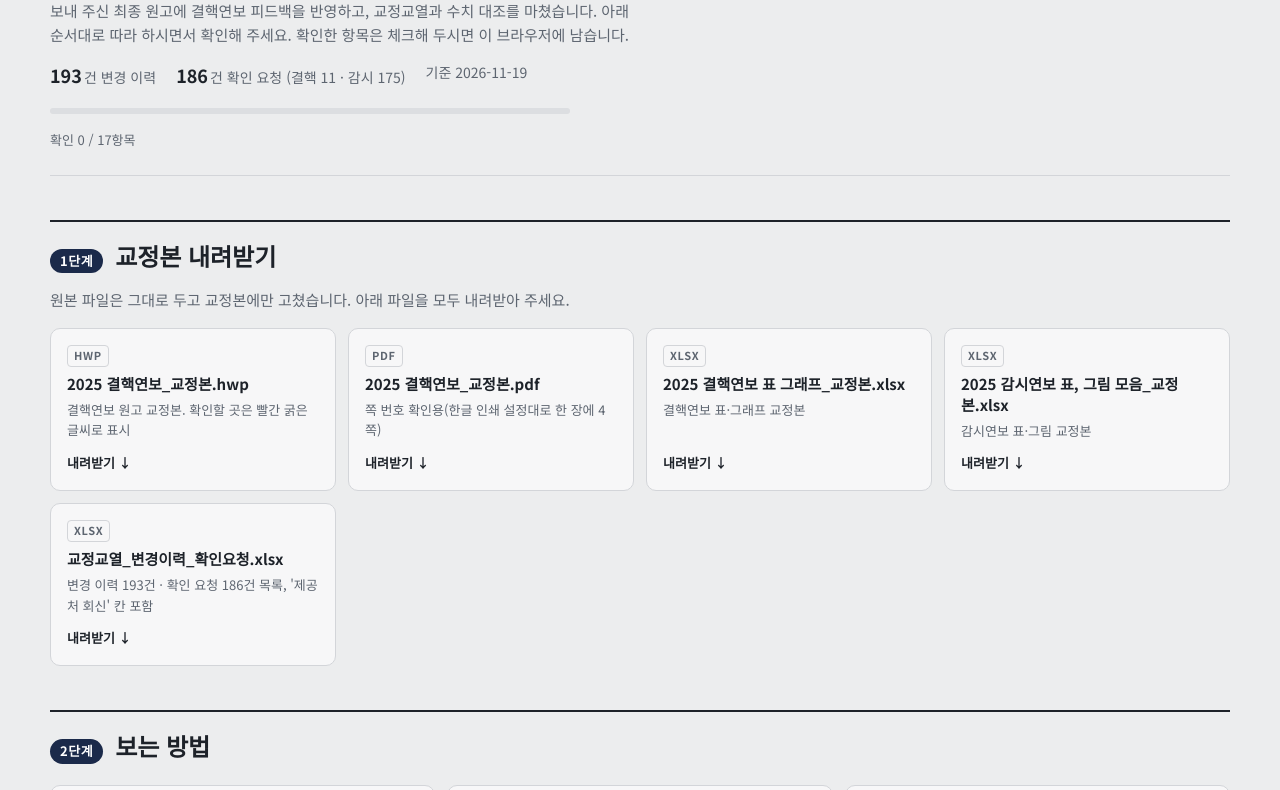
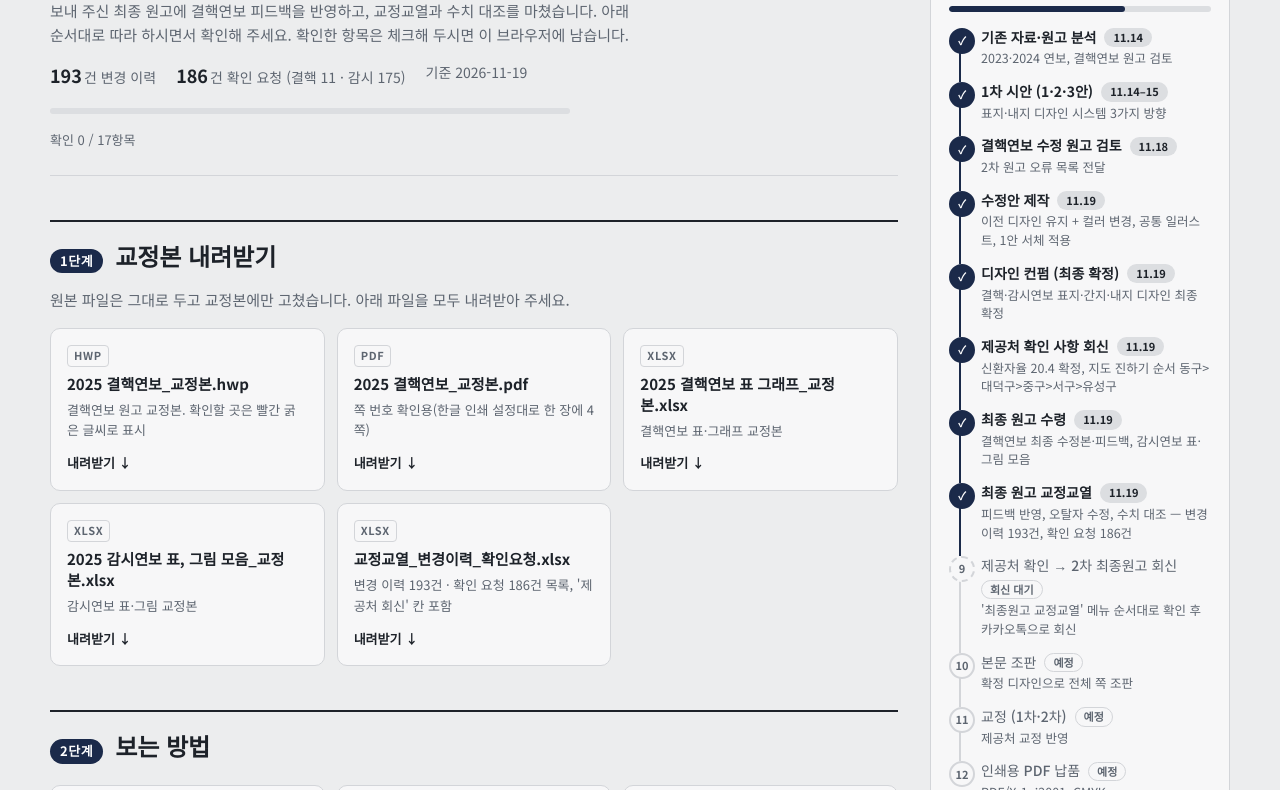
Before and after one commit to SomySam/print_sample_202611, a plain HTML site: page index.html in a window 1280 px wide. Shown: the part 175-965 px from the top of the page. Drawn offline with Linux system fonts and the light colour scheme.

Commit message:
컨펌웹: 진행 상황 패널을 모든 페이지에 표시
Co-Authored-By: Claude Opus 5.5 <noreply@anthropic.com>

```diff
--- a/index.html
+++ b/index.html
@@ -108,6 +108,8 @@ body::before{content:"";position:fixed;inset:0 0 auto;height:env(safe-area-inset
   .progress{position:static;margin-top:16px}
 }
 @media (max-width:640px){.home-main .plans{grid-template-columns:1fr}}
+/* 홈 외 페이지도 오른쪽에 진행 상황 — 좁은 화면에서는 본문 아래로 */
+@media (max-width:1000px){.page-grid{grid-template-areas:"main" "side"}}
 
 /* 시안 페이지 */
 .plan-head{padding-block:8px 24px;border-bottom:1px solid var(--line)}
@@ -691,6 +693,19 @@ function route() {
   const m = h.match(/^plan-([123])(?:-\d+)?$/);   // 예전 상세 주소(#plan-2-5)도 시안 페이지로
   // 주소만으로 들어오면(해시 없음) 최종원고 교정교열 화면을 먼저 보여 줌 — 홈은 #home
   if (h === "plan-r") revPage(); else if (h === "proof" || h === "") proofPage(); else if (m) planPage(m[1]); else home();
+  withProgress();
+}
+// 모든 페이지에 진행 상황 패널을 붙임(홈은 이미 있음). 노드를 옮겨 담아 각 페이지의 이벤트는 그대로 유지
+function withProgress() {
+  if (app.querySelector(".progress")) return;
+  const grid = document.createElement("div");
+  grid.className = "home-grid page-grid";
+  grid.insertAdjacentHTML("beforeend", progressPanel());
+  const main = document.createElement("div");
+  main.className = "home-main";
+  while (app.firstChild) main.appendChild(app.firstChild);
+  grid.appendChild(main);
+  app.appendChild(grid);
 }
 window.addEventListener("hashchange", route);
 route();
```
